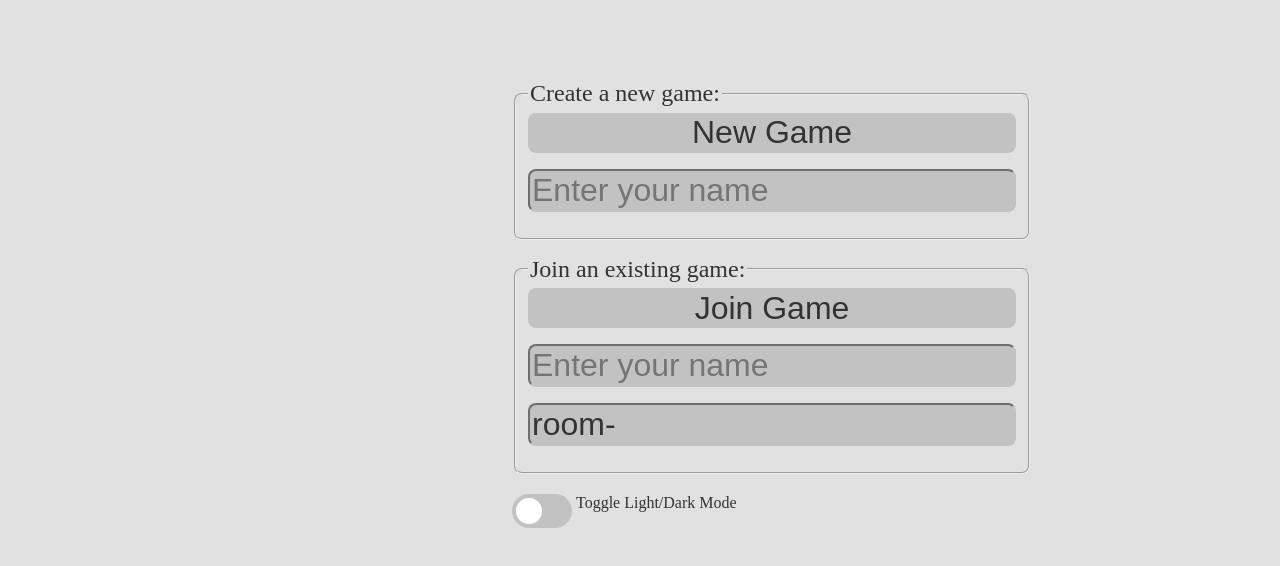
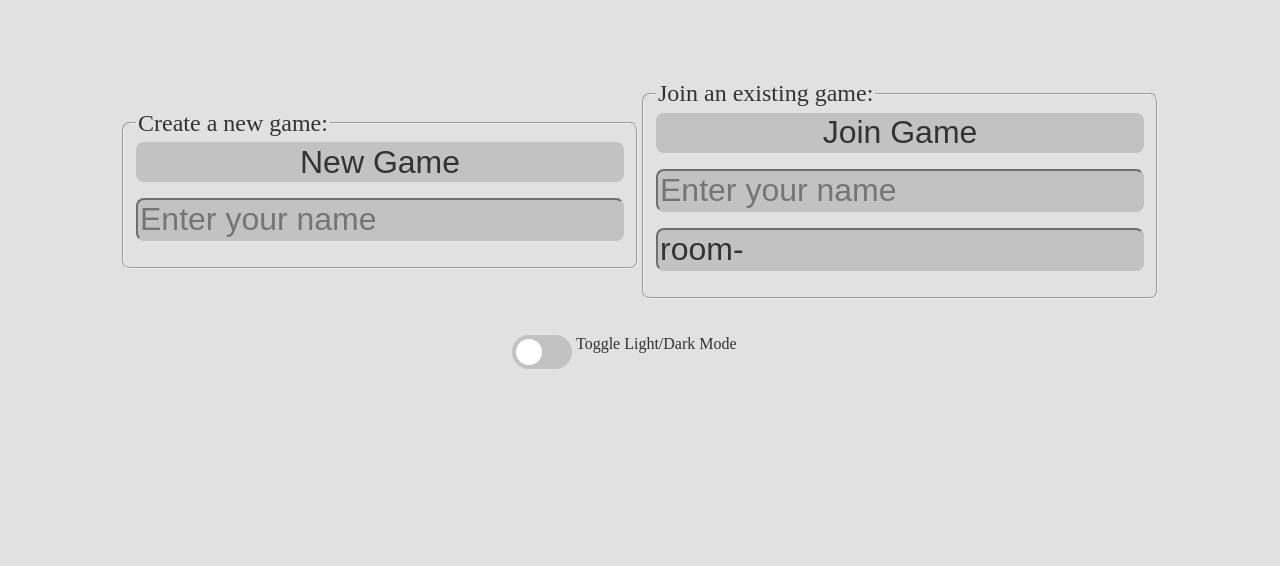
Before and after one commit to Janderhacker/TicTacToe, a website: page game.html in a window 1280 px wide. Drawn offline with nearby package versions, Linux system fonts and the light colour scheme; no server answers.

Commit message:
centered the menu

```diff
--- a/design.css
+++ b/design.css
@@ -17,6 +17,12 @@
 
 .aftermatch{
     display: none;
+}
+
+.menu {
+  display: flex;
+  justify-content: center;
+  align-items: center;
 }
 
 button{
```
